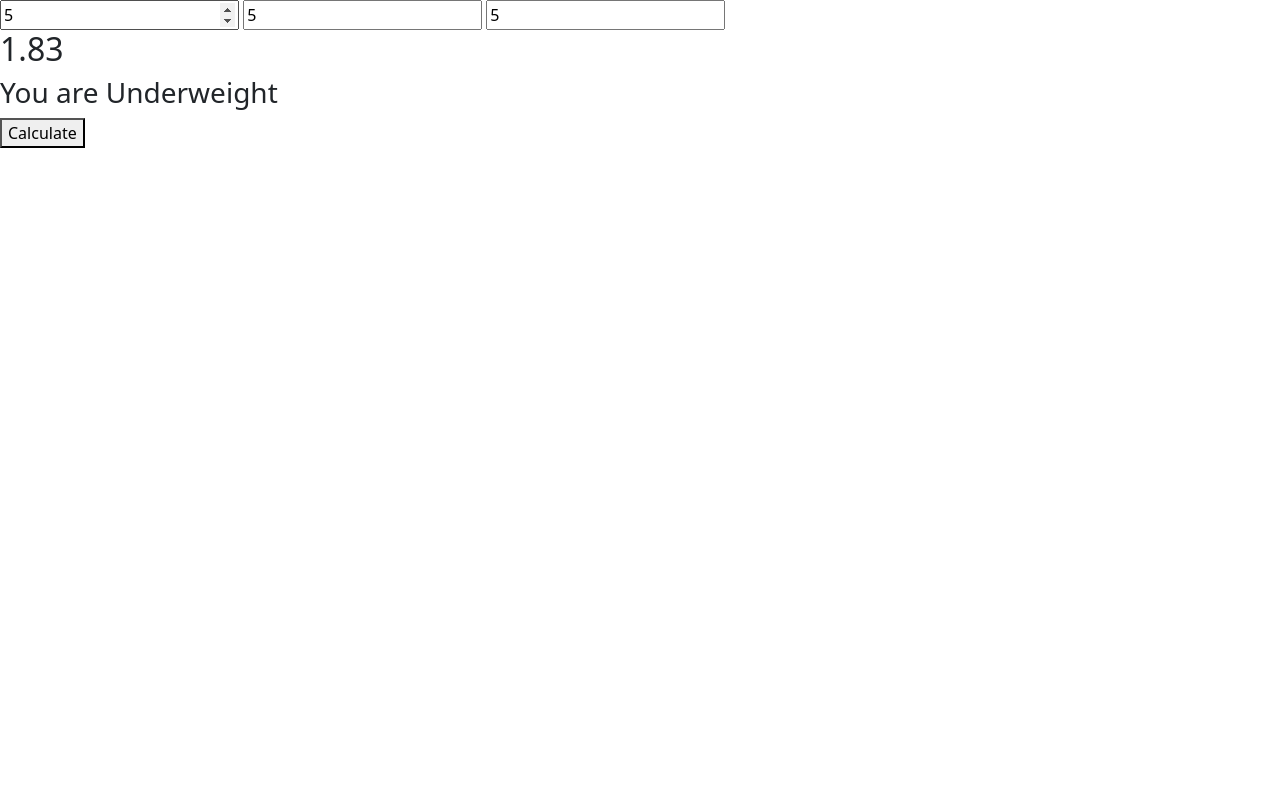
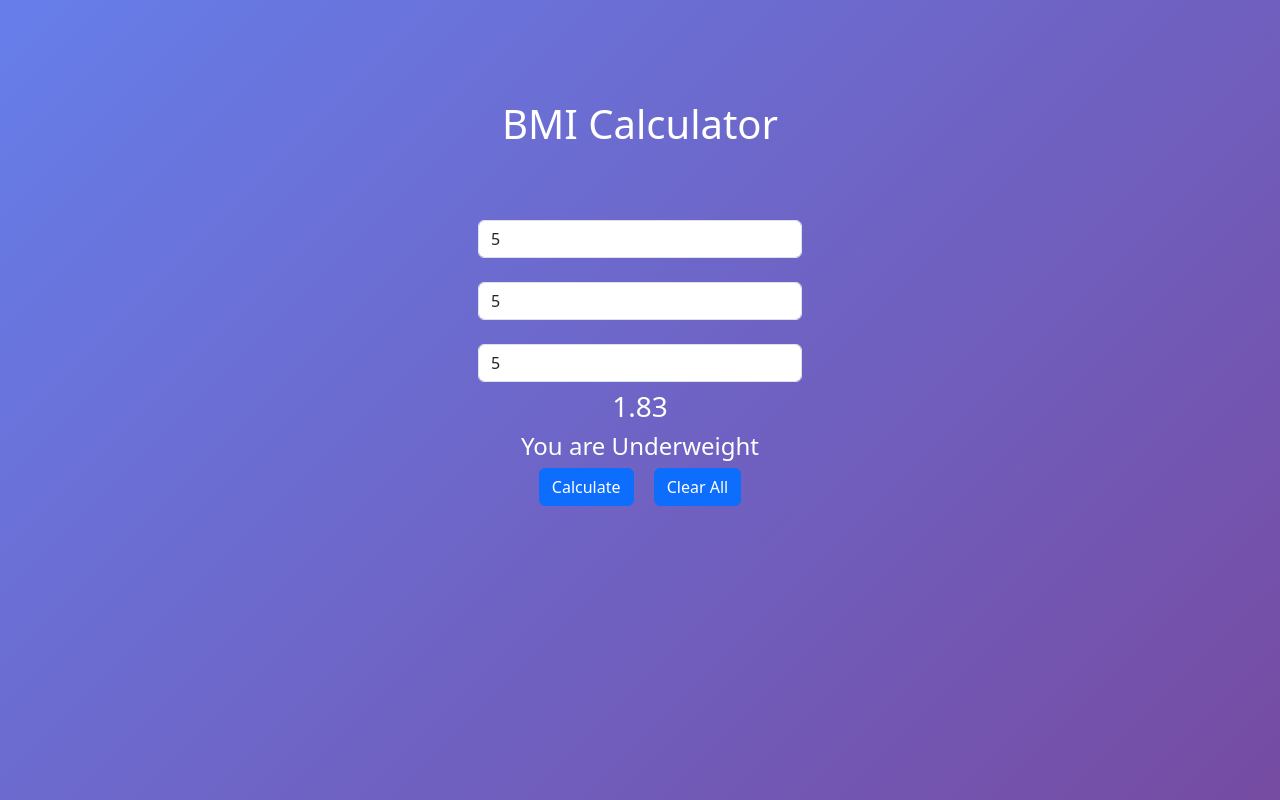
Before and after one commit to AsvadSagheer1/BMI-Calculator, a plain HTML site: page index.html in a window 1280 px wide. Both pictures are taken after typing "5", "5", "5" into the empty fields and a click on the button "Calculate". Drawn offline with nearby package versions, Linux system fonts and the light colour scheme.

Commit message:
Done Styling

```diff
--- a/index.html
+++ b/index.html
@@ -7,17 +7,31 @@
     <title>BMI Calculator</title>
     <link href="https://cdn.jsdelivr.net/npm/bootstrap@5.3.2/dist/css/bootstrap.min.css" rel="stylesheet"
         integrity="sha384-T3c6CoIi6uLrA9TneNEoa7RxnatzjcDSCmG1MXxSR1GAsXEV/Dwwykc2MPK8M2HN" crossorigin="anonymous">
+    <link rel="stylesheet" href="style.css">
 </head>
 
 <body>
-    <input type="number" placeholder="KG" class="weight">
-    <input type="number" placeholder="Ft" class="feet">
-    <input type="number" placeholder="Inch" class="inches">
-    <h2 class="output"></h2>
-    <h3 class="status"></h3>
-    <button onclick="submit()">Calculate</button>
-
-    <script src="script.js"></script>
+    <div class="container text-white">
+        <div class="col-lg-4 col-md-6 pt-4 px-4 py-3 mx-auto text-center">
+            <div id="alerts" class="my-2">
+                <div class="alert alert-primary text-center" id="alertBox" style="display: none;" role="alert"></div>
+            </div>
+            <h1 class="pb-5">BMI Calculator</h1>
+            <input type="number" placeholder="KG" class="weight form-control my-4">
+            <input type="number" placeholder="Ft" class="feet form-control my-4">
+            <input type="number" placeholder="Inch" class="inches form-control mt-4">
+            <div id="outputs">
+                <h3 class="output pt-2" style="display: none;"></h3>
+                <h4 class="status pb-2" style="display: none;"></h4>
+            </div>
+            <button class="btn btn-primary my-3 mx-2" onclick="submit()">Calculate</button>
+            <button class="btn btn-primary my-3 mx-2" onclick="clearAll()">Clear All</button>
+        </div>
+    </div>
 </body>
+<script src="https://cdn.jsdelivr.net/npm/bootstrap@5.3.2/dist/js/bootstrap.bundle.min.js"
+    integrity="sha384-C6RzsynM9kWDrMNeT87bh95OGNyZPhcTNXj1NW7RuBCsyN/o0jlpcV8Qyq46cDfL"
+    crossorigin="anonymous"></script>
+<script src="script.js"></script>
 
 </html>
--- a/script.js
+++ b/script.js
@@ -3,6 +3,7 @@ const heightFt = document.querySelector(".feet");
 const heightIn = document.querySelector(".inches");
 const output = document.querySelector(".output");
 const _status = document.querySelector(".status");
+let alertBox = document.querySelector("#alertBox");
 
 function checkBMIStatus(e) {
     let status = ''
@@ -16,17 +17,16 @@ function checkBMIStatus(e) {
     } else if (e >= 39.9) {
         status = 'Obese'
     }
-    else {
-        status = 'invalid'
-    }
     console.log(status);
     _status.textContent = `You are ${status}`
+    _status.style.display = "block"
 }
 
 
 function submit() {
-    if (heightIn.value < 0 || heightFt.value < 0 || weight.value < 0) {
-alert("invalid")
+    if (heightIn.value <= 0 || heightFt.value <= 0 || weight.value <= 0) {
+        alertBox.style.display = "block";
+        alertBox.textContent = "Please type valid numbers!";
     } else {
         const foot = heightFt.value * 0.3048;
         const inches = heightIn.value * 0.0254;
@@ -35,8 +35,19 @@ alert("invalid")
 
         const BMI = (weight.value / totalHeightSq).toFixed(2);
 
+        output.style.display = "block"
         output.textContent = BMI;
         checkBMIStatus(BMI)
+        alertBox.style.display = "none";
     }
 
 }
+
+function clearAll() {
+    heightFt.value = ""
+    heightIn.value = ""
+    weight.value = ""
+    output.textContent = ""
+    _status.textContent = ""
+    alertBox.style.display = "none";
+}
--- /dev/null
+++ b/style.css
@@ -0,0 +1,17 @@
+body {
+    background-image: linear-gradient(135deg, #667eea 0%, #764ba2 100%);
+    background-repeat: no-repeat;
+    background-position: center;
+    background-size: cover;
+    min-height: 100vh;
+}
+
+#alerts {
+    height: 60px;
+    width: 100%;
+}
+
+#outputs{
+    height: 70px;
+    width: 100%;
+}
```
